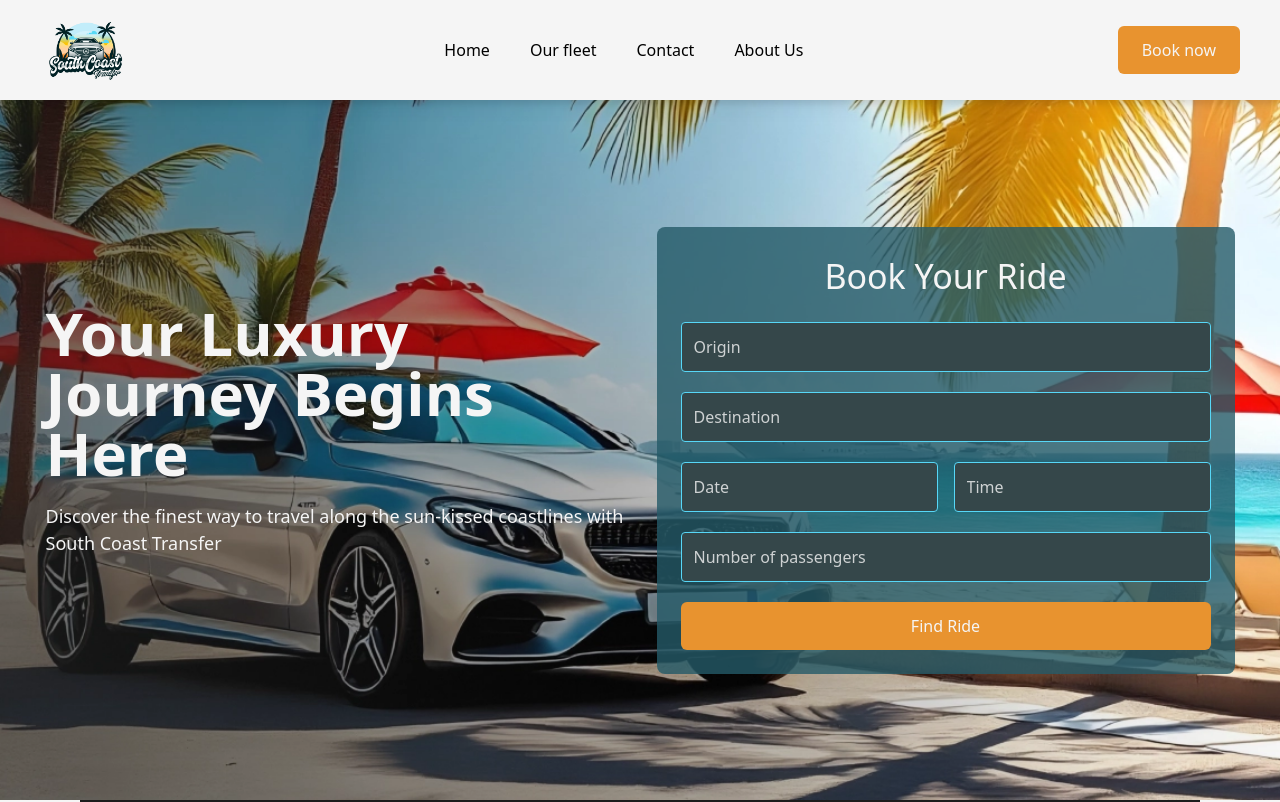
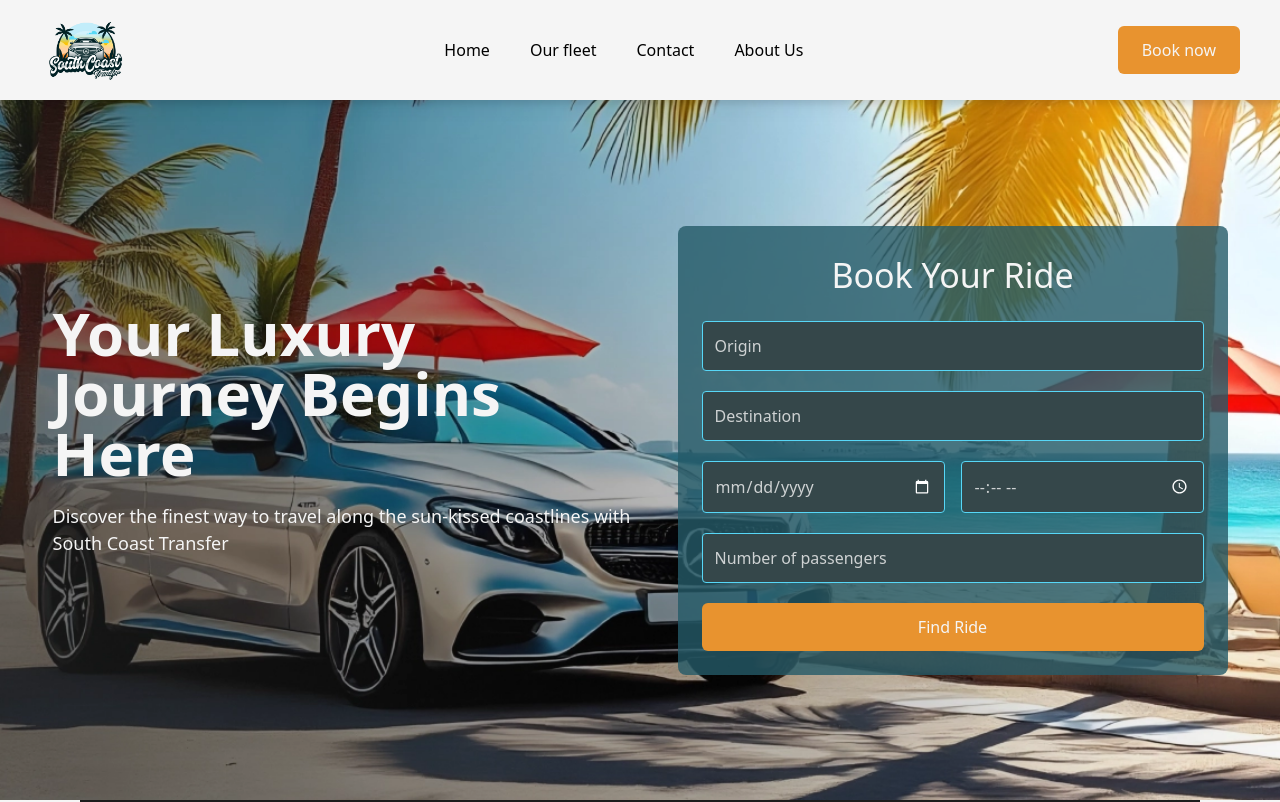
Before and after one commit to SenanAbb/south-coast-transfer, a Next.js app: page / in a window 1280 px wide. Shown: the top 802 px of the page. Built offline with nearby package versions, Linux system fonts and the light colour scheme.

Commit message:
last changes, i swear

```diff
--- a/src/components/BookingForm.tsx
+++ b/src/components/BookingForm.tsx
@@ -10,8 +10,8 @@ function BookingForm() {
       <Input type="text" placeholder="Origin" />
       <Input type="text" placeholder="Destination" />
       <div className="flex gap-4">
-        <Input type="date" placeholder="Date" />
-        <Input type="time" placeholder="Time" />
+        <Input type="date" placeholder="Date"/>
+        <Input type="time" placeholder="Time"/>
       </div>
       <Input type="number" placeholder="Number of passengers" min={1} max={8} />
       <Button text="Find Ride" onClick={() => alert("are you gei?")} />
--- a/src/components/Input.tsx
+++ b/src/components/Input.tsx
@@ -1,5 +1,3 @@
-import { useState } from "react";
-
 interface Props {
   type: string;
   placeholder?: string;
@@ -8,29 +6,13 @@ interface Props {
 }
 
 function Input({ type, placeholder, min, max }: Props) {
-  const [inputType, setInputType] = useState("text");
-
-  const handleFocus = () => {
-    if (type === "date" || type === "time") {
-      setInputType(type); // Cambia el tipo al correspondiente (date o time)
-    }
-  };
-
-  const handleBlur = () => {
-    if (type === "date" || type === "time") {
-      setInputType("text"); // Vuelve al tipo text cuando se pierde el foco
-    }
-  };
-
   return (
     <input
-      type={inputType}
+      type={type}
       placeholder={placeholder}
       className="w-full p-3 border border-blue-500 bg-black-400 text-white/80 placeholder-white/80 rounded outline-none"
       min={min}
       max={max}
-      onFocus={handleFocus}
-      onBlur={handleBlur}
     />
   );
 }
```
